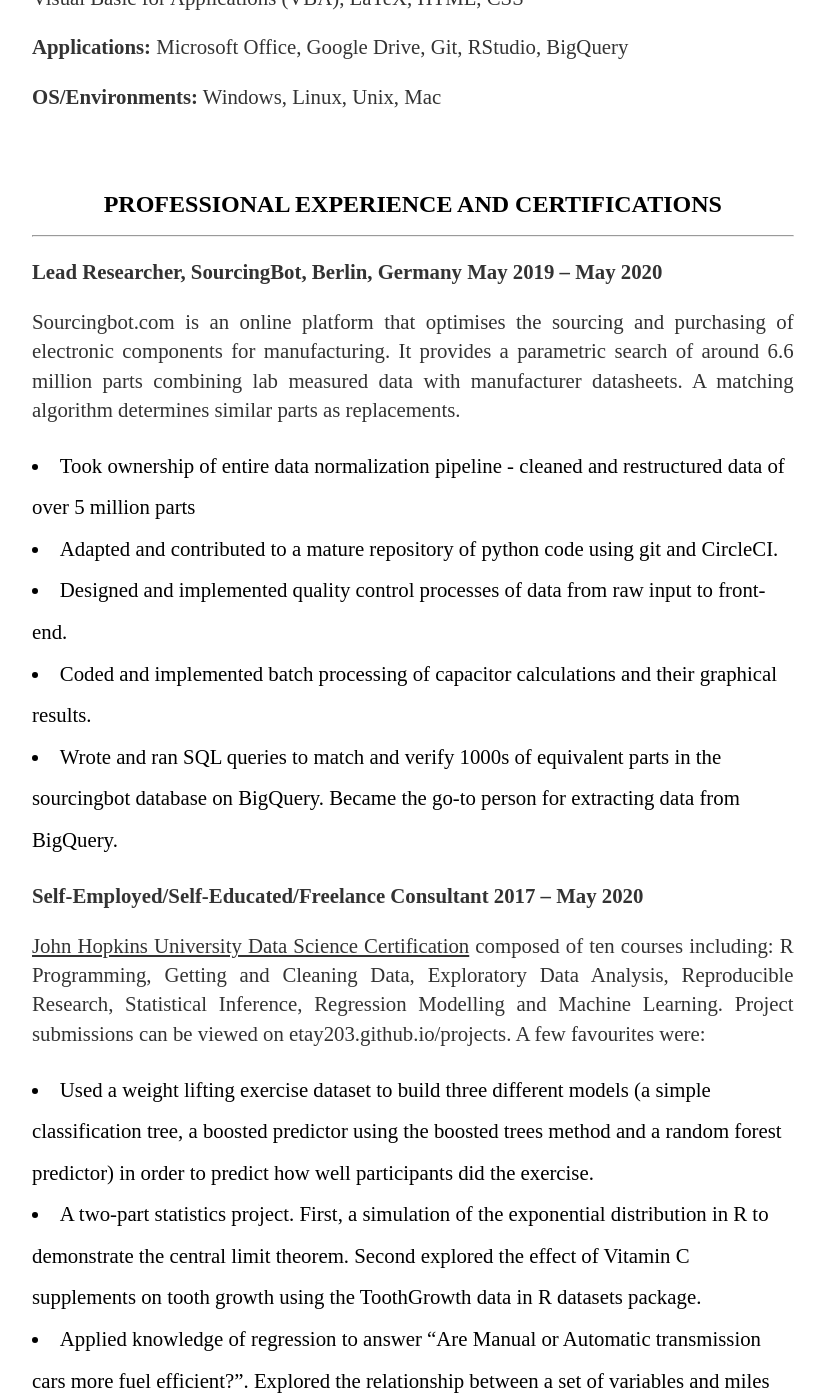
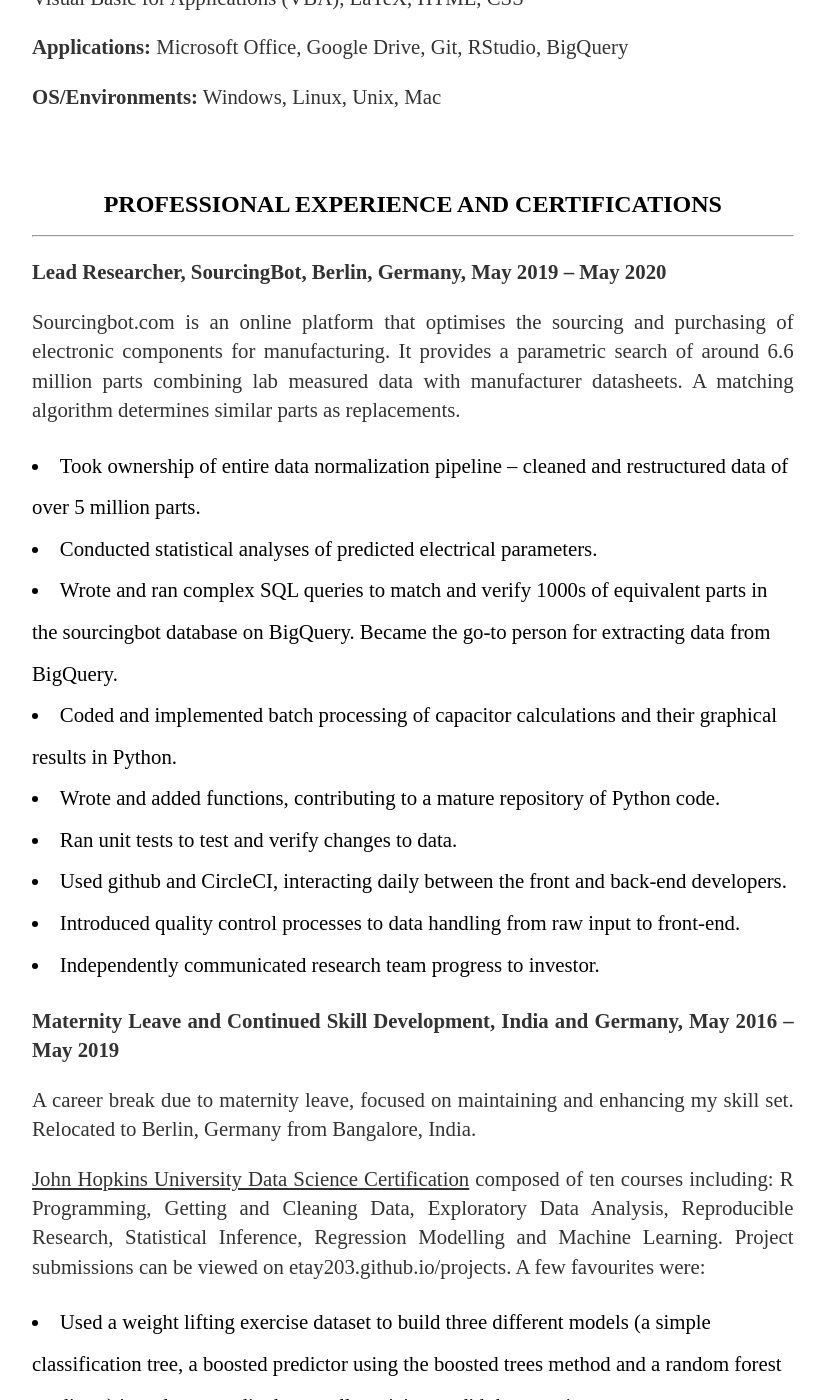
Before and after one commit to ETay203/ETay203.github.io, a Jekyll site: the page built from cv/index.html, in a window 1280 px wide and 1400 px high, scrolled down 659 px. Shown: the whole window, without its empty margins (160-985 px from the left). Built offline with Jekyll 4.4.1, drawn with Linux system fonts in a browser that asks for light colours; some of the changed text lies outside the part shown.

Commit message:
update html resume

```diff
--- a/cv/index.html
+++ b/cv/index.html
@@ -26,25 +26,36 @@
 <br></br>
 <h2><strong>PROFESSIONAL EXPERIENCE AND CERTIFICATIONS</strong></h2>
 <hr>
-<p><strong>Lead Researcher, SourcingBot, Berlin, Germany May 2019 &ndash; May 2020</strong></p>
+<p><strong>Lead Researcher, SourcingBot, Berlin, Germany, May 2019 &ndash; May 2020</strong></p>
 <p>Sourcingbot.com is an online platform that optimises the sourcing and purchasing of electronic components for manufacturing.  It provides a parametric search of around 6.6 million parts combining lab measured data with manufacturer datasheets.  A matching algorithm determines similar parts as replacements.</p>
-<li>Took ownership of entire data normalization pipeline  - cleaned and restructured data of over 5 million parts</li>
-<li>Adapted and contributed to a mature repository of python code using git and CircleCI.</li>
-<li>Designed and implemented quality control processes of data from raw input to front-end.</li>
-<li>Coded and implemented batch processing of capacitor calculations and their graphical results.</li>
-<li>Wrote and ran SQL queries to match and verify 1000s of equivalent parts in the sourcingbot database on  BigQuery.  Became the go-to person for extracting data from BigQuery.</li>
-<p><strong>Self-Employed/Self-Educated/Freelance Consultant 2017 &ndash; May 2020</strong></p>
+<li>Took ownership of entire data normalization pipeline –  cleaned and restructured data of over 5 million parts.</li>
+<li>Conducted statistical analyses of predicted electrical parameters.</li>
+<li>Wrote and ran complex SQL queries to match and verify 1000s of equivalent parts in the sourcingbot database on  BigQuery.  Became the go-to person for extracting data from BigQuery.</li>
+<li>Coded and implemented batch processing of capacitor calculations and their graphical results in Python.</li>
+<li>Wrote and added functions, contributing to a mature repository of Python code.</li>
+<li>Ran unit tests to test and verify changes to data.</li>
+<li>Used github and CircleCI, interacting daily between the front and back-end developers.</li>
+<li>Introduced quality control processes to data handling from raw input to front-end.</li>
+<li>Independently communicated research team progress to investor.</li>
+<p><strong>Maternity Leave and Continued Skill Development, India and Germany, May 2016 &ndash; May 2019</strong></p>
+<p>A career break due to maternity leave, focused on maintaining and enhancing my skill set.  Relocated to Berlin, Germany from Bangalore, India.</p>
 <p><u>John Hopkins University Data Science Certification</u> composed of ten courses including: R Programming, Getting and Cleaning Data, Exploratory Data Analysis, Reproducible Research, Statistical Inference, Regression Modelling and Machine Learning.  Project submissions can be viewed on etay203.github.io/projects. A few favourites were:</p>
 <li>Used a weight lifting exercise dataset to build three different models (a simple classification tree, a boosted predictor using the boosted trees method and a random forest predictor) in order to predict how well participants did the exercise.</li>
 <li>A two-part statistics project. First, a simulation of the exponential distribution in R to demonstrate the central limit theorem. Second explored the effect of Vitamin C supplements on tooth growth using the ToothGrowth data in R datasets package.</li>
 <li>Applied knowledge of regression to answer “Are Manual or Automatic transmission cars more fuel efficient?”. Explored the relationship between a set of variables and miles per gallon, with least squares and inference using regression of linear and multivariable models.</li>
-<p><strong>Consultant and Associate Consultant, Galson Sciences Ltd. (GSL), Oakham, UK 2009 &ndash;2016</strong></p>
-<p>GSL provides a range of nuclear decommissioning and radioactive waste management services. Independently managed and supported a range of projects for both domestic and international clients. Developed models, and coded programmes to support environmental impact assessments, for example:</p>
-<li>Coded, tested and implemented a bespoke computational tool – enabled the client to quantify and specify radioactive doses.</li>
+<p> Undertook German language lessons level upto A2.2</p>
+<p><strong>Associate Scientific Consultant, Galson Sciences Ltd. (GSL), USA and India, June 2012 &ndash; May 2016</strong></p>
+<p>Independently managed and supported a range of nuclear decommissioning and radioactive waste management projects for both UK domestic and international clients.
+Developed prediction models, coded programs and wrote reports to support environmental impact and risk assessments.
+Worked remotely on projects for GSL whilst relocating internationally.  Lived in San Francisco USA before moving to Bangalore India. Further examples of my contributions given below.</p>
+<p><strong>Scientific Consultant, Galson Sciences Ltd. (GSL), Oakham, UK September 2009 &ndash; June 2012</strong></p>
+<li>Excellent knowledge of MS Excel and VBA/Macro having coded, tested and implemented a bespoke computational tool – enabled the client to quantify and predict radioactive doses for environmental assessments.</li>
 <li>Developed and coded a statistical analysis tool - optimized strategies for monitoring and inspection by waste store operators.  The tool enabled different sites to plan and tailor their most efficient schedule for monitoring and inspecting waste canisters.</li>
+<li>Documented data analysis tools with data dictionaries and user manuals as well as, demonstrating and presenting to clients.</li>
 <li>Designed and built a large relational database from scratch - established data integrity ensuring government compliance by tracking lists of design features, events and processes.  Made the process reproducible and saved the client time.</li>
+<li>Assessed values for landfill sites accepting solid-low level radioactive wastes.  Surveyed types of waste, reported the range and quality of the corresponding data available, proposed best estimates and discussed revision of parameters with the Environment Agency.</li>
 <li>Presented complex data to non-technical audience as easy-to-interpret graphics and reports. Demonstrated compliance with nuclear safety regulations.</li>
-<p><strong>Graduate Student, Imperial College, London, UK 2000 &ndash;2009</strong></p>
+<p><strong>Graduate Student, Imperial College, London, UK 2005 &ndash;2009</strong></p>
 <li>Utilized numerous statistical techniques, including Markov Chain Monte Carlo for predicting material structures.</li>
 <li>Optimized high volumes of simulations by running batch calculations across different processors in parallel, maximising speed and efficiency.</li>
 <li>Published work in peer reviewed papers</li>
```
Also changed, not shown: other parts of cv/index.html (+2 -2 lines).
